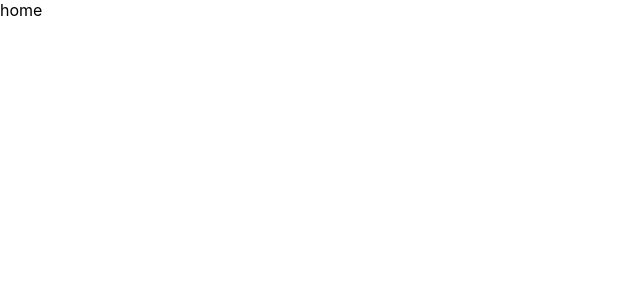
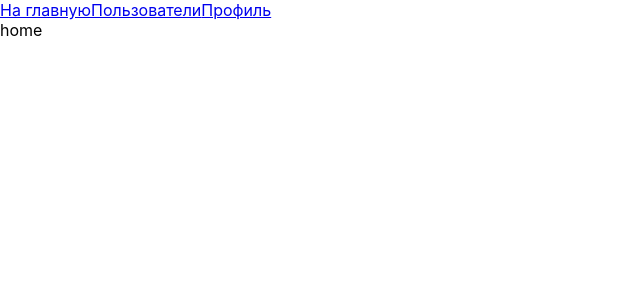
Before and after one commit to VladislavPavlidi/user-filter, a React (Create React App) app: page / in a window 1280 px wide. Shown: the top 300 px of the page, without its empty margins (0-640 px from the left). Built offline with nearby package versions, Linux system fonts and the light colour scheme.

Commit message:
add privateRoute wrapper

```diff
--- a/src/App.tsx
+++ b/src/App.tsx
@@ -1,16 +1,14 @@
 import React from 'react';
-import logo from './logo.svg';
-import { Counter } from './features/counter/Counter';
 import { BrowserRouter as Router } from 'react-router-dom';
 import './App.css';
 import Main from './Components/Main';
+import Header from './Components/Header';
 
 function App() {
   return (
     <Router>
-      {/* <Header /> */}
+      <Header />
       <Main />
-      {/* <Footer /> */}
     </Router>
   );
 }
--- /dev/null
+++ b/src/Components/Header/index.tsx
@@ -0,0 +1,15 @@
+import React from 'react'
+import { Link } from 'react-router-dom'
+import ROUTES from '../../routes'
+
+export default function Header() {
+  return (
+    <header>
+        <nav>
+            <Link to={ROUTES.home()}>На главную</Link>
+            <Link to={ROUTES.users()}>Пользователи</Link>
+            <Link to={ROUTES.profile()}>Профиль</Link>
+        </nav>
+    </header>
+  )
+}
--- /dev/null
+++ b/src/Components/Main/PrivateRouteWrapper.tsx
@@ -0,0 +1,15 @@
+import React from 'react';
+import { Navigate } from 'react-router-dom';
+import ROUTES from '../../routes';
+
+interface IPrivateRoute {
+  children: JSX.Element;
+}
+
+export default function PrivateRouteWrapper({ children }: IPrivateRoute) {
+
+  return children;
+  // if (true) {
+  // }
+  // return <Navigate to={ROUTES.login()} replace />;
+}
--- a/src/Components/Main/index.tsx
+++ b/src/Components/Main/index.tsx
@@ -2,7 +2,10 @@ import React from 'react'
 import { Route, Routes } from 'react-router-dom'
 import CounterPage from '../../Pages/Counter'
 import Home from '../../Pages/Home'
+import Login from '../../Pages/Login'
+import Profile from '../../Pages/Profile'
 import ROUTES from '../../routes'
+import PrivateRouteWrapper from './PrivateRouteWrapper'
 
 export default function Main() {
     return (
@@ -20,6 +23,20 @@ export default function Main() {
                 <CounterPage />
               }
             />
+            <Route
+              path={ROUTES.login()}
+              element={
+                <Login />
+              }
+            />
+            <Route
+              path={ROUTES.profile()}
+              element={
+                <PrivateRouteWrapper>
+                    <Profile />
+                </PrivateRouteWrapper>
+              }
+            />
           </Routes>
         </main>
     )
--- /dev/null
+++ b/src/Pages/Login/index.tsx
@@ -0,0 +1,7 @@
+import React from 'react'
+
+export default function Login() {
+  return (
+    <div>Login</div>
+  )
+}
--- /dev/null
+++ b/src/Pages/Profile/index.tsx
@@ -0,0 +1,7 @@
+import React from 'react'
+
+export default function Profile() {
+  return (
+    <div>Profile</div>
+  )
+}
```
